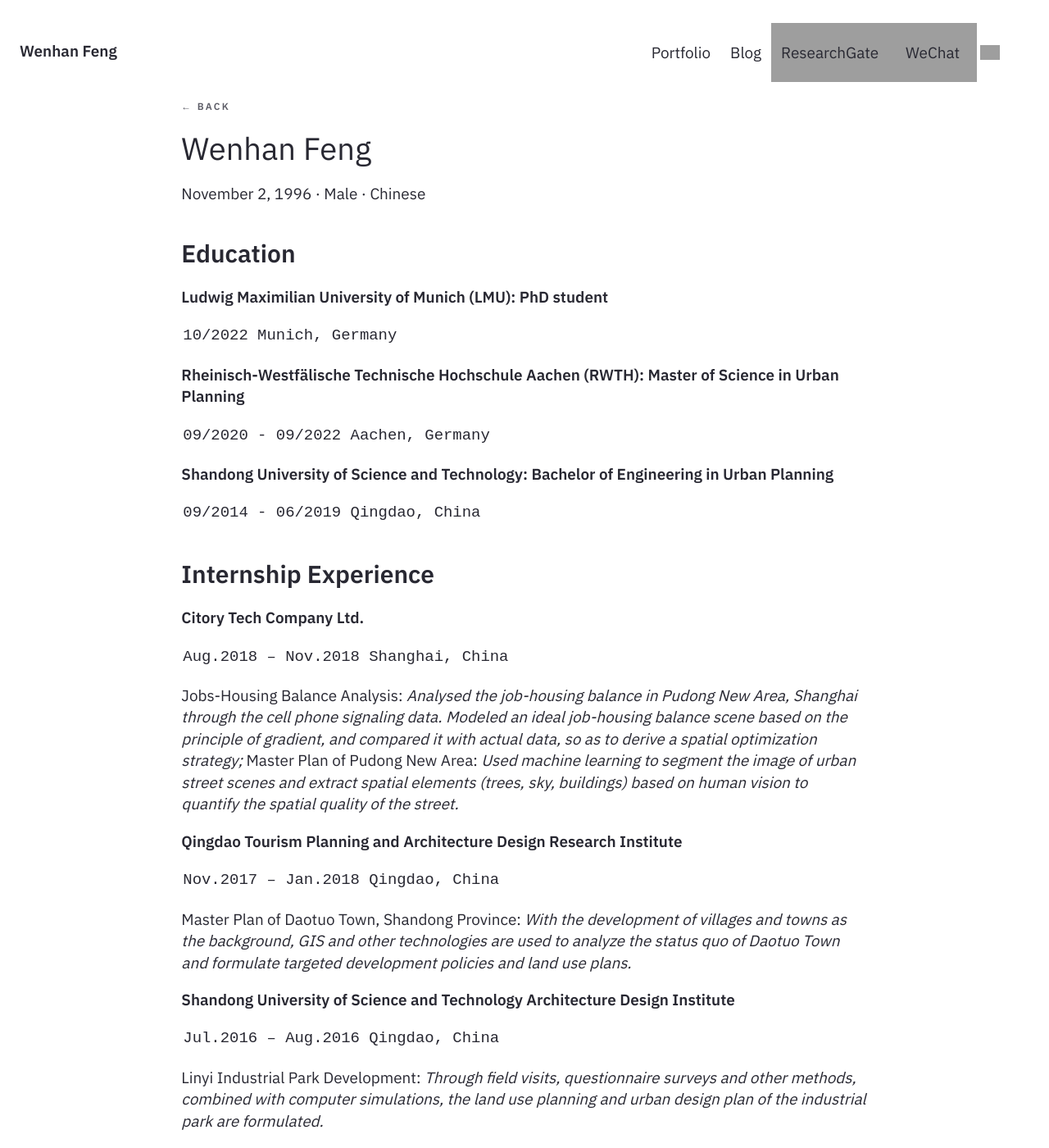
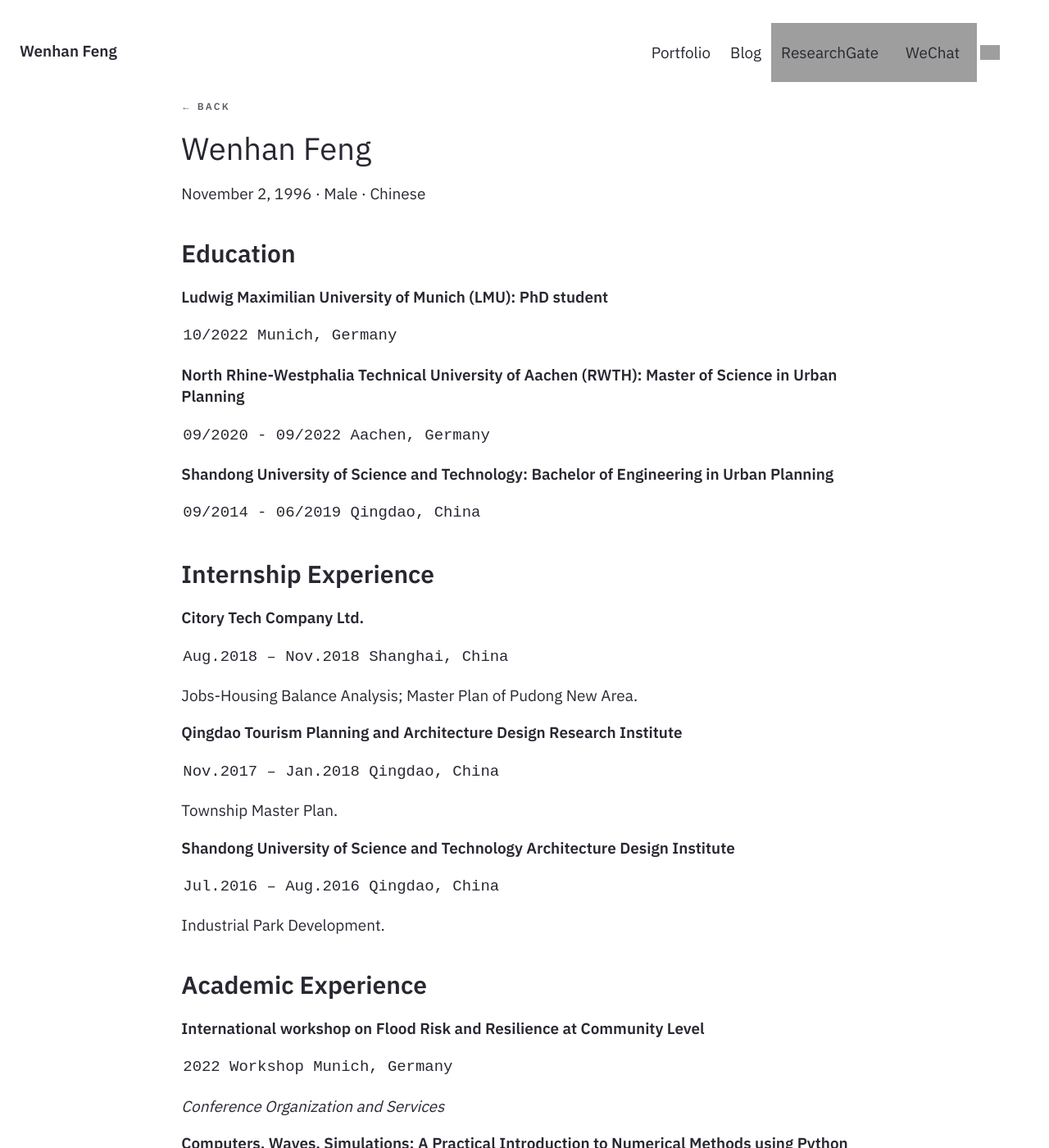
Before and after one commit to wenhanfeng/wenhanfeng.github.io, a Jekyll site: the page built from _posts/2020-03-01-cv.md, in a window 1280 px wide and 1400 px high, cut to the strip 0-1400 px from the top of the window. Shown: the whole strip at 82% size. Built offline with Jekyll 4.4.1, drawn with Linux system fonts in a browser that asks for light colours; some of the changed text lies outside the part shown; grey boxes are pictures that could not be loaded.

Commit message:
Update 2020-03-01-cv.md

```diff
--- a/_posts/2020-03-01-cv.md
+++ b/_posts/2020-03-01-cv.md
@@ -13,7 +13,7 @@ November 2, 1996 · Male · Chinese
 
 `10/2022 Munich, Germany`
 
-**Rheinisch-Westfälische Technische Hochschule Aachen (RWTH): Master of Science in Urban Planning**
+**North Rhine-Westphalia Technical University of Aachen (RWTH): Master of Science in Urban Planning**
 
 `09/2020 - 09/2022 Aachen, Germany`
 
@@ -29,20 +29,19 @@ November 2, 1996 · Male · Chinese
 
 `Aug.2018 – Nov.2018 Shanghai, China`
 
-Jobs-Housing Balance Analysis: *Analysed the job-housing balance in Pudong New Area, Shanghai through the cell phone signaling data. Modeled an ideal job-housing balance scene based on the principle of gradient, and compared it with actual data, so as to derive a spatial optimization strategy;*
-Master Plan of Pudong New Area: *Used machine learning to segment the image of urban street scenes and extract spatial elements (trees, sky, buildings) based on human vision to quantify the spatial quality of the street.*
+Jobs-Housing Balance Analysis; Master Plan of Pudong New Area.
 
 **Qingdao Tourism Planning and Architecture Design Research Institute**
 
 `Nov.2017 – Jan.2018 Qingdao, China`
 
-Master Plan of Daotuo Town, Shandong Province: *With the development of villages and towns as the background, GIS and other technologies are used to analyze the status quo of Daotuo Town and formulate targeted development policies and land use plans.*
+Township Master Plan.
 
 **Shandong University of Science and Technology Architecture Design Institute**
 
 `Jul.2016 – Aug.2016 Qingdao, China`
 
-Linyi Industrial Park Development: *Through field visits, questionnaire surveys and other methods, combined with computer simulations, the land use planning and urban design plan of the industrial park are formulated.*
+Industrial Park Development.
 
 
 
```
Also changed, not shown: other parts of _posts/2020-03-01-cv.md (+7 -1 lines).
